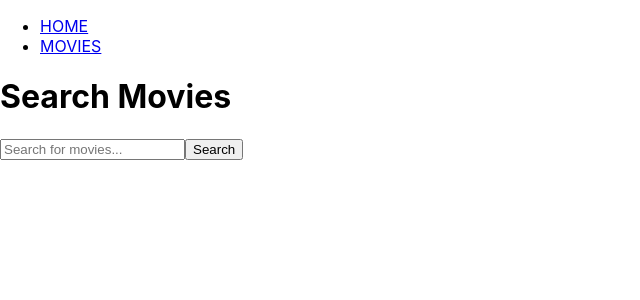
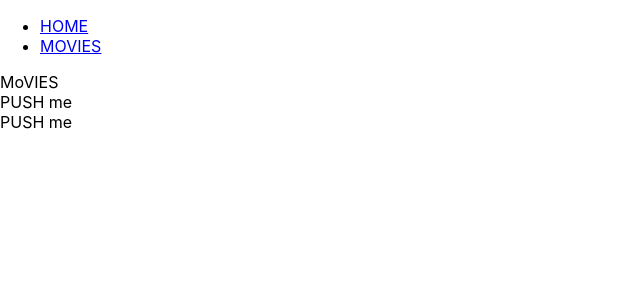
Before and after one commit to StanislavBobrivskyi/goit-react-hw-05-movies, a React (Create React App) app: page /goit-react-hw-05-movies/movies in a window 1280 px wide. Shown: the top 300 px of the page, without its empty margins (0-640 px from the left). Built offline with nearby package versions, Linux system fonts and the light colour scheme.

Commit message:
components add

```diff
--- a/src/components/App.jsx
+++ b/src/components/App.jsx
@@ -1,10 +1,10 @@
 import { Route, Routes, Link } from 'react-router-dom';
 
-import Movies from './Movies/Movies'; // Імпортуємо компонент Movies
-import MovieDetails from './MovieDetails/MovieDetails'; // Імпортуємо компонент MovieDetails
+import MovieDetails from '../pages/MovieDetails/MovieDetails'; // Імпортуємо компонент Movies
+import MoviesDetails from './MoviesDetails/MoviesDetails'; // Імпортуємо компонент MovieDetails
 import Cast from './Cast/Cast'; // Імпортуємо компонент Cast
 import Reviews from './Reviews/Reviews'; // Імпортуємо компонент Reviews
-import Home from './Home/Home';
+import Home from '../pages/Home/Home';
 
 export const App = () => {
   return (
@@ -21,20 +21,15 @@ export const App = () => {
       </nav>
       <Routes fallback={<div>Loading...</div>}>
         <Route exact path="/" element={<Home />} />
-        <Route exact path="/movies" element={<Movies />} />
+        <Route exact path="/movies" element={<MovieDetails />} />
         {/* Сторінка пошуку фільмів */}
-        <Route
-          exact
-          path="/movies/:movieId"
-          component={<MovieDetails />}
-        />{' '}
+        <Route exact path="/movies/:movieId" element={<MoviesDetails />} />{' '}
         {/* Сторінка деталей фільму */}
-        <Route path="/movies/:movieId/cast" element={<Cast />} />{' '}
+        <Route path="/movies/:movieId/cast" element={<Cast />} />
         {/* Сторінка акторського складу */}
-        <Route path="/movies/:movieId/reviews" element={<Reviews />} />{' '}
+        <Route path="/movies/:movieId/reviews" element={<Reviews />} />
         {/* Сторінка оглядів */}
-        <Route render={() => <div>Page not found</div>} />{' '}
-        {/* Сторінка 404, якщо маршрут не знайдено */}
+        <Route render={() => <div>Page not found</div>} />
       </Routes>
     </div>
   );
--- a/src/components/Cast/Cast.jsx
+++ b/src/components/Cast/Cast.js
@@ -21,3 +21,7 @@
 // const movieId = '12345'; // Замініть це на фактичний ідентифікатор фільму
 // const cast = await fetchMovieCast(movieId);
 // console.log('Movie cast:', cast);
+const Cast = () => {
+  return <div>PUSH me</div>;
+};
+export default Cast;
--- a/src/components/Home/Home.jsx
+++ b/src/components/Layout/Layout.js
@@ -1,5 +1,5 @@
 import React, { useEffect, useState } from 'react';
-import { getTrendingMovies } from '../api'; // Імпортуємо функцію для отримання популярних фільмів
+import { getTrendingMovies } from '../API'; // Імпортуємо функцію для отримання популярних фільмів
 
 export default function Home() {
   const [trendingMovies, setTrendingMovies] = useState([]);
--- a/src/components/Movies/Movies.jsx
+++ b/src/components/MovieList/MovieList.js
@@ -1,5 +1,5 @@
 import React, { useState } from 'react';
-import { searchMovies } from '../api'; // Імпортуємо функцію для пошуку фільмів
+import { searchMovies } from '../API'; // Імпортуємо функцію для пошуку фільмів
 
 export default function Movies() {
   const [searchQuery, setSearchQuery] = useState('');
--- a/src/components/Reviews/Reviews.jsx
+++ b/src/components/Reviews/Reviews.js
@@ -21,3 +21,7 @@
 // const movieId = '12345'; // Замініть це на фактичний ідентифікатор фільму
 // const reviews = await fetchMovieReviews(movieId);
 // console.log('Movie reviews:', reviews);
+const Reviews = () => {
+  return <div>PUSH me</div>;
+};
+export default Reviews;
--- /dev/null
+++ b/src/pages/Home/Home.js
@@ -0,0 +1,4 @@
+const Home = () => {
+  return <div>HOME</div>;
+};
+export default Home;
--- /dev/null
+++ b/src/pages/MovieDetails/MovieDetails.js
@@ -0,0 +1,13 @@
+import Cast from 'components/Cast/Cast';
+import Reviews from 'components/Reviews/Reviews';
+
+const MovieDetails = () => {
+  return (
+    <div>
+      MoVIES
+      <Cast />
+      <Reviews />
+    </div>
+  );
+};
+export default MovieDetails;
```
Also changed, not shown: src/components/MoviesDetails/MoviesDetails.js (renamed from src/components/MovieDetails/MovieDetails.jsx), src/components/Searchbar/SearchBar.js (added), src/pages/Search.js (added).
